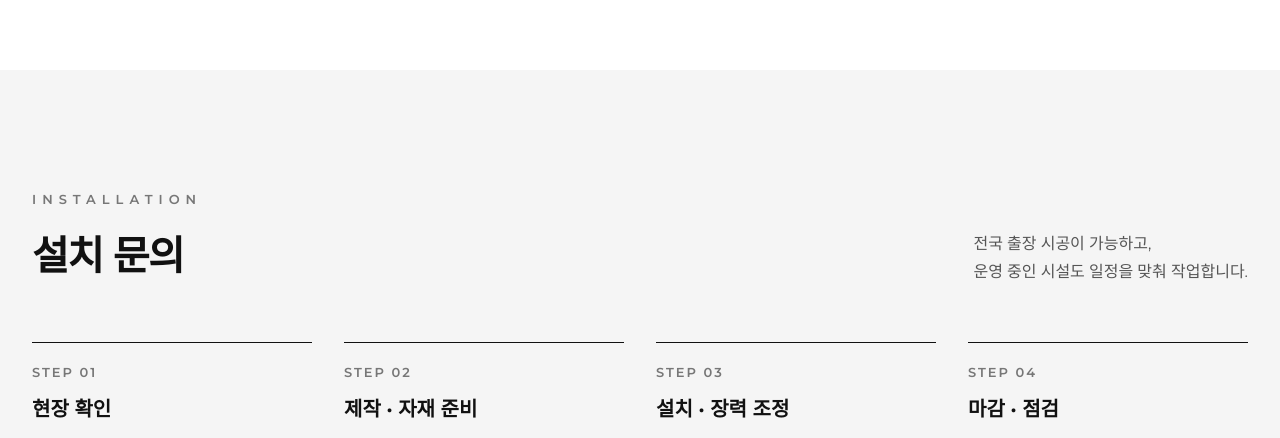
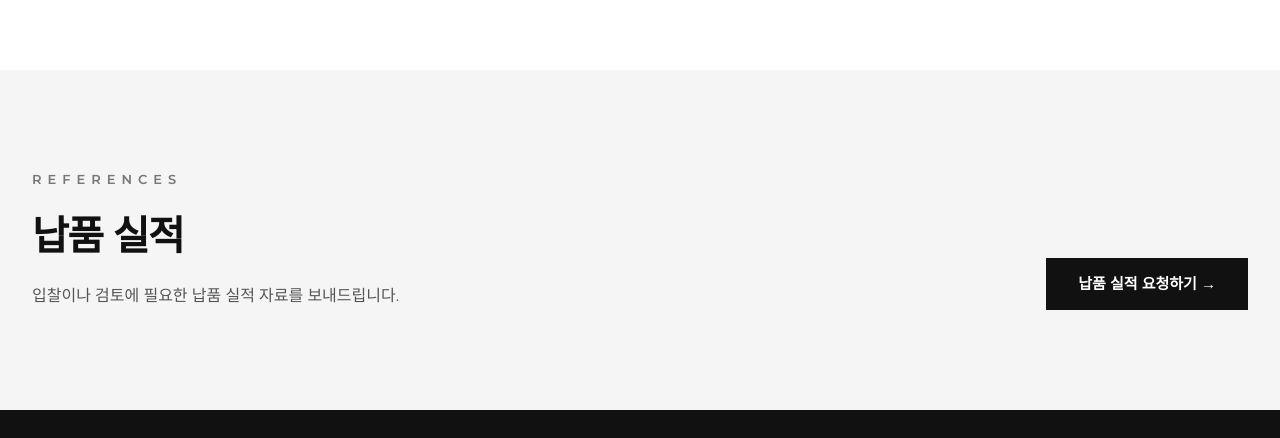
Before and after one commit to sekyungnetadmin/sekyungtex, a Next.js app: page /ko/products/ski in a window 1280 px wide. Shown: the part 2359-2797 px from the top of the page. Built offline with nearby package versions, Linux system fonts and the light colour scheme.

Commit message:
스키망: 설치 문의 제거, 납품 실적 요청 버튼 추가
Co-Authored-By: Claude Opus 5.5 <noreply@anthropic.com>
Claude-Session: https://claude.ai/code/session_016Jpnc8ur7Bp4cNEGJ4pZN2

```diff
--- a/app/ko/contact/page.tsx
+++ b/app/ko/contact/page.tsx
@@ -30,7 +30,7 @@ function Info() {
   );
 }
 
-export default function ContactPage({ searchParams }: { searchParams?: { tab?: string } }) {
+export default function ContactPage({ searchParams }: { searchParams?: { tab?: string; product?: string; req?: string } }) {
   return (
     <main className="ko-site bg-white">
       <section className="mx-auto grid max-w-[1280px] grid-cols-1 gap-8 px-6 pb-20 pt-14 md:grid-cols-2 md:gap-16 md:px-8 md:pb-[120px] md:pt-[120px]">
@@ -46,7 +46,11 @@ export default function ContactPage({ searchParams }: { searchParams?: { tab?: s
             <Info />
           </div>
         </div>
-        <ContactForm initialTab={searchParams?.tab === "catalog" ? "catalog" : "quote"} />
+        <ContactForm
+          initialTab={searchParams?.tab === "catalog" ? "catalog" : "quote"}
+          initialProduct={searchParams?.product}
+          initialMessage={searchParams?.req === "record" ? `${searchParams?.product ?? ""} 납품 실적 자료를 요청합니다.`.trim() : undefined}
+        />
         <div className="flex flex-col gap-2.5 border-t border-[#111] pt-5 text-[15px] md:hidden">
           <Info />
         </div>
--- a/app/ko/products/ski/page.tsx
+++ b/app/ko/products/ski/page.tsx
@@ -39,11 +39,12 @@ export default function Page() {
       <ProductPage
         en="SKI NET"
         kr="스키장 안전망"
-        lead={<>스키장 슬로프와 리프트 주변,<br />현장에 맞춰 재단하고 설치합니다.</>}
+        lead={<>스키장 슬로프와 리프트 주변,<br />현장에 맞춰 제작합니다.</>}
         hero={IMG.skiSlope}
         heroPos="center 40%"
         heroAlt="스키장 슬로프 안전망 설치 현장"
-        install={true}
+        install={false}
+        records="스키장 안전망"
         features={[
     { title: "브레이드 결망", desc: "슬로프 펜스용으로 짠 결망입니다." },
     { title: "UV 처리", desc: "눈에 반사되는 햇빛에도 오래 갑니다." },
--- a/components/ko/ContactForm.tsx
+++ b/components/ko/ContactForm.tsx
@@ -10,14 +10,14 @@ const input =
   "w-full border-0 border-b border-[#BDBDBD] bg-transparent py-3 text-[16px] text-[#111] outline-none focus:border-[#111]";
 const label = "flex flex-col gap-1 text-[14px] text-[#777]";
 
-function ProductChips({ multiple }: { multiple: boolean }) {
+function ProductChips({ multiple, selected }: { multiple: boolean; selected?: string }) {
   return (
     <fieldset className="flex flex-col gap-3">
       <legend className="mb-3 text-[14px] text-[#777]">{multiple ? "관심 제품 (여러 개 선택 가능)" : "제품"}</legend>
       <div className="flex flex-wrap gap-2">
         {PRODUCTS.map((p) => (
           <label key={p} className="cursor-pointer">
-            <input type={multiple ? "checkbox" : "radio"} name="product" value={p} className="peer sr-only" />
+            <input type={multiple ? "checkbox" : "radio"} name="product" value={p} defaultChecked={p === selected} className="peer sr-only" />
             <span className="inline-flex min-h-[44px] items-center border border-[#BDBDBD] px-4 text-[14px] text-[#555] peer-checked:border-[#111] peer-checked:bg-[#111] peer-checked:text-white peer-focus-visible:outline peer-focus-visible:outline-2">
               {p}
             </span>
@@ -28,7 +28,15 @@ function ProductChips({ multiple }: { multiple: boolean }) {
   );
 }
 
-export default function ContactForm({ initialTab = "quote" }: { initialTab?: "quote" | "catalog" }) {
+export default function ContactForm({
+  initialTab = "quote",
+  initialProduct,
+  initialMessage,
+}: {
+  initialTab?: "quote" | "catalog";
+  initialProduct?: string;
+  initialMessage?: string;
+}) {
   const [tab, setTab] = useState<"quote" | "catalog">(initialTab);
   const [loading, setLoading] = useState(false);
   const [status, setStatus] = useState<{ ok: boolean; msg: string } | null>(null);
@@ -120,10 +128,10 @@ export default function ContactForm({ initialTab = "quote" }: { initialTab?: "qu
                 <input name="email" type="email" required className={input} />
               </label>
             </div>
-            <ProductChips multiple={false} />
+            <ProductChips multiple={false} selected={initialProduct} />
             <label className={label}>
               문의 내용
-              <textarea name="message" rows={5} className={`${input} resize-none`} placeholder="대략 규격, 수량, 지역을 적어주세요." />
+              <textarea name="message" rows={5} defaultValue={initialMessage} className={`${input} resize-none`} placeholder="대략 규격, 수량, 지역을 적어주세요." />
             </label>
 
             <div className="flex flex-col gap-3">
--- a/components/ko/ProductPage.tsx
+++ b/components/ko/ProductPage.tsx
@@ -1,3 +1,4 @@
+import Link from "next/link";
 import Image from "next/image";
 import type { ReactNode } from "react";
 
@@ -14,6 +15,7 @@ type Props = {
   specs: Spec[];
   photos: { src: string; alt: string }[];
   install?: boolean;
+  records?: string;
 };
 
 const LABEL = "ko-en text-[12px] md:text-[13px] font-semibold tracking-[4px] md:tracking-[6px] text-[#777]";
@@ -36,7 +38,7 @@ export const Note = ({ children }: { children: ReactNode }) => (
   <span className="font-normal text-[#777]"> {children}</span>
 );
 
-export default function ProductPage({ en, kr, lead, hero, heroAlt, heroPos, features, specs, photos, install = true }: Props) {
+export default function ProductPage({ en, kr, lead, hero, heroAlt, heroPos, features, specs, photos, install = true, records }: Props) {
   return (
     <main className="ko-site bg-white">
       <section className="mx-auto flex max-w-[1280px] flex-col justify-between gap-5 px-6 pb-10 pt-14 md:flex-row md:flex-wrap md:items-end md:gap-8 md:px-8 md:pb-16 md:pt-[120px]">
@@ -84,6 +86,26 @@ export default function ProductPage({ en, kr, lead, hero, heroAlt, heroPos, feat
         ))}
       </section>
 
+      {records && (
+        <section className="bg-[#F5F5F5]">
+          <div className="mx-auto flex max-w-[1280px] flex-col justify-between gap-6 px-6 py-14 md:flex-row md:items-end md:px-8 md:py-[100px]">
+            <div className="flex flex-col gap-4">
+              <span className={LABEL}>REFERENCES</span>
+              <h2 className="m-0 text-[32px] font-black tracking-[-1.5px] md:text-[40px]">납품 실적</h2>
+              <p className="m-0 max-w-[420px] text-[15px] leading-[1.75] text-[#555] md:text-[16px]">
+                입찰이나 검토에 필요한 납품 실적 자료를 보내드립니다.
+              </p>
+            </div>
+            <Link
+              href={`/ko/contact?product=${encodeURIComponent(records)}&req=record`}
+              className="inline-flex min-h-[52px] items-center justify-center bg-[#111] px-8 text-[15px] font-semibold text-white hover:bg-[#FFC107] hover:text-[#111]"
+            >
+              납품 실적 요청하기 →
+            </Link>
+          </div>
+        </section>
+      )}
+
       {install && (
         <section className="bg-[#F5F5F5]">
           <div className="mx-auto flex max-w-[1280px] flex-col gap-8 px-6 py-14 md:gap-14 md:px-8 md:py-[120px]">
```
